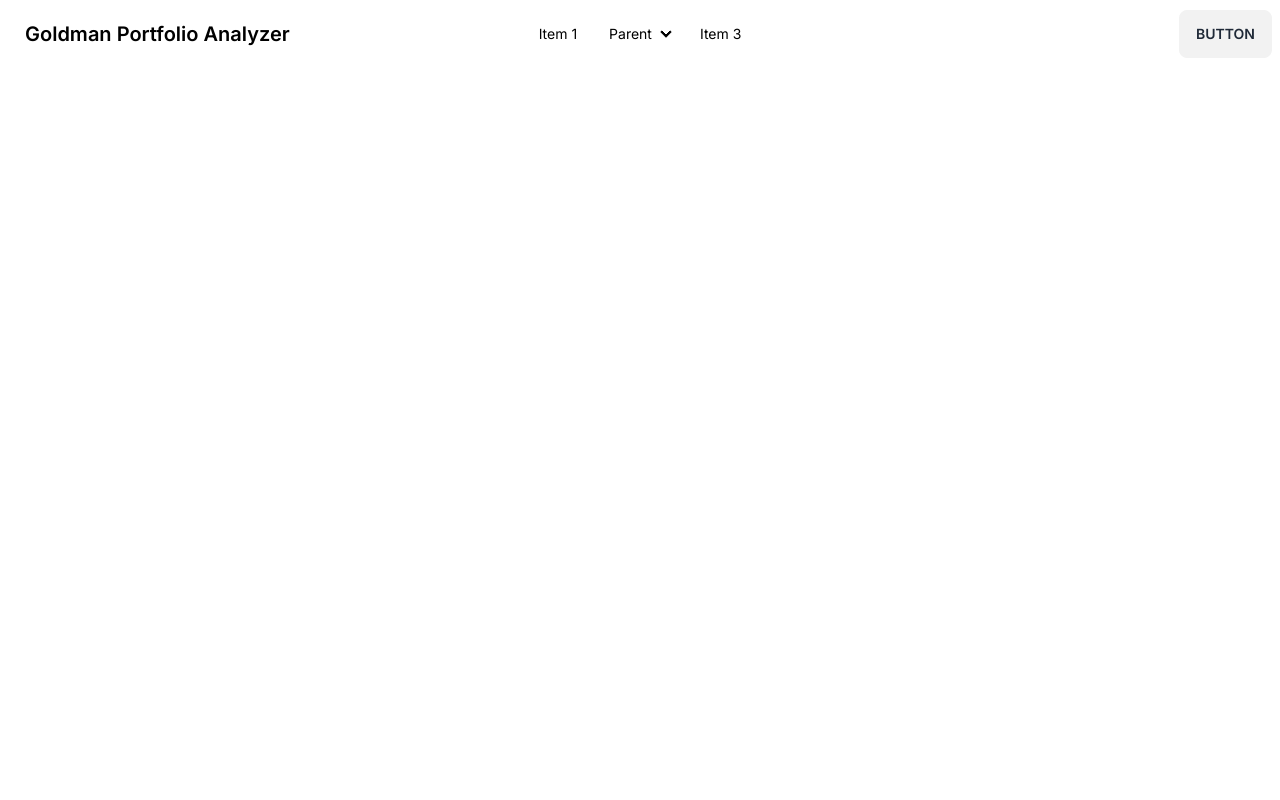
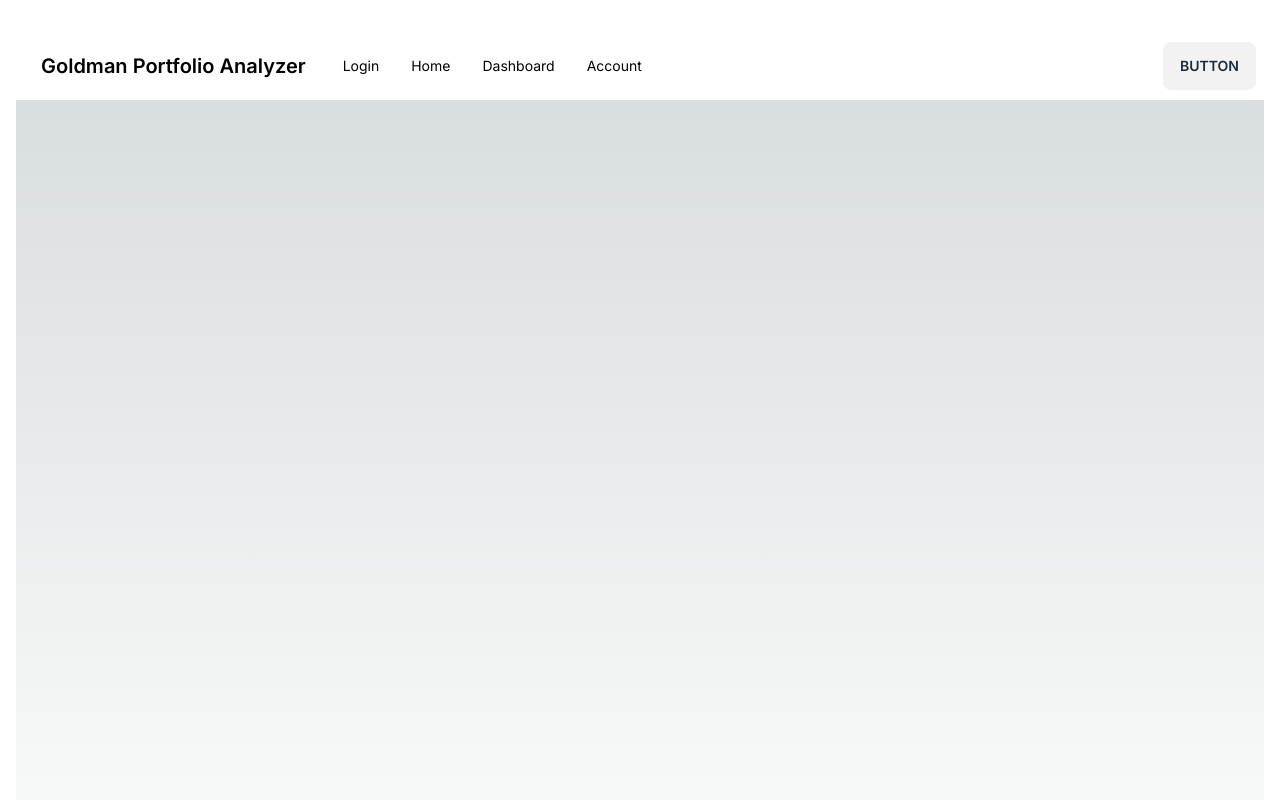
Before and after one commit to quinncheong/goldman-sachs-portfolio-manager, a Next.js app in the folder frontend/: page / in a window 1280 px wide. Shown: the top 800 px of the page. Built offline with nearby package versions, Linux system fonts and the light colour scheme.

Commit message:
Add Footer and cutomize root layout

```diff
--- a/frontend/src/app/layout.js
+++ b/frontend/src/app/layout.js
@@ -1,17 +1,27 @@
 import './globals.css'
 import { Inter } from 'next/font/google'
+import Header from '@components/layout/Header'
+import Footer from '@components/layout/Footer'
 
 const inter = Inter({ subsets: ['latin'] })
 
 export const metadata = {
-  title: 'Create Next App',
-  description: 'Generated by create next app',
+  title: 'Goldman Sachs Portfolio Analyzer',
+  description: 'Analyze your portfolios with Goldman Sachs',
 }
 
 export default function RootLayout({ children }) {
+
   return (
-    <html lang="en">
-      <body className={inter.className}>{children}</body>
+
+    <html lang="en" className='"flex flex-col min-h-screen mx-auto px-4 pt-8 pb-16"'>
+      <body className={inter.className}>
+        <div className="flex-grow">
+          <Header />
+          <main className="">{children}</main>
+          <Footer />
+        </div>
+      </body>
     </html>
   )
 }
--- a/frontend/src/app/login/page.js
+++ b/frontend/src/app/login/page.js
@@ -1,7 +1,8 @@
 import Image from 'next/image'
 import Box from "tailwindcss";
 
-import Navbar from '@components/layout/Navbar';
+
+import Navbar from '@/components/layout/Header';
 
 export default function Home() {
   return (
--- a/frontend/src/app/page.js
+++ b/frontend/src/app/page.js
@@ -1,12 +1,8 @@
-import Navbar from '@/components/layout/Navbar'
-import Image from 'next/image'
 
 export default function Home({ children }) {
   return (
-    <Navbar>
-        <main className="flex min-h-screen items-center justify-between p-24">
-          {children}
-        </main>
-    </Navbar>
+      <main className="flex min-h-screen items-center justify-between p-24">
+        {children}
+      </main>
   )
 }
--- a/frontend/src/components/layout/Navbar.jsx
+++ b/frontend/src/components/layout/Footer.jsx
@@ -1,6 +1,32 @@
-import React from "react";
+"use client";
+
+import Link from "next/link";
+import React, { useState } from "react";
 
 export default function Navbar() {
+  let [menuItems, setMenu] = useState([
+    "Login",
+    "Home",
+    "Dashboard",
+    "Account",
+  ]);
+
+  function menu() {
+    return (
+      <div className="navbar-center hidden lg:flex">
+        <ul className="menu menu-horizontal px-1">
+          {menuItems.map((menuItem) => {
+            return (
+              <li>
+                <Link href={menuItem.toLowerCase()}>{menuItem}</Link>
+              </li>
+            );
+          })}
+        </ul>
+      </div>
+    );
+  }
+
   return (
     <div className="navbar bg-base-100">
       <div className="navbar-start">
@@ -47,30 +73,9 @@
         <a className="btn btn-ghost normal-case text-xl">
           Goldman Portfolio Analyzer
         </a>
+        {menu()}
       </div>
-      <div className="navbar-center hidden lg:flex">
-        <ul className="menu menu-horizontal px-1">
-          <li>
-            <a>Item 1</a>
-          </li>
-          <li tabIndex={0}>
-            <details>
-              <summary>Parent</summary>
-              <ul className="p-2">
-                <li>
-                  <a>Submenu 1</a>
-                </li>
-                <li>
-                  <a>Submenu 2</a>
-                </li>
-              </ul>
-            </details>
-          </li>
-          <li>
-            <a>Item 3</a>
-          </li>
-        </ul>
-      </div>
+
       <div className="navbar-end">
         <a className="btn">Button</a>
       </div>
--- /dev/null
+++ b/frontend/src/components/layout/Header.jsx
@@ -0,0 +1,84 @@
+"use client";
+
+import Link from "next/link";
+import React, { useState } from "react";
+
+export default function Navbar() {
+  let [menuItems, setMenu] = useState([
+    "Login",
+    "Home",
+    "Dashboard",
+    "Account",
+  ]);
+
+  function menu() {
+    return (
+      <div className="navbar-center hidden lg:flex">
+        <ul className="menu menu-horizontal px-1">
+          {menuItems.map((menuItem) => {
+            return (
+              <li>
+                <Link href={menuItem.toLowerCase()}>{menuItem}</Link>
+              </li>
+            );
+          })}
+        </ul>
+      </div>
+    );
+  }
+
+  return (
+    <div className="navbar bg-base-100">
+      <div className="navbar-start">
+        <div className="dropdown">
+          <label tabIndex={0} className="btn btn-ghost lg:hidden">
+            <svg
+              xmlns="http://www.w3.org/2000/svg"
+              className="h-5 w-5"
+              fill="none"
+              viewBox="0 0 24 24"
+              stroke="currentColor"
+            >
+              <path
+                strokeLinecap="round"
+                strokeLinejoin="round"
+                strokeWidth="2"
+                d="M4 6h16M4 12h8m-8 6h16"
+              />
+            </svg>
+          </label>
+          <ul
+            tabIndex={0}
+            className="menu menu-sm dropdown-content mt-3 z-[1] p-2 shadow bg-base-100 rounded-box w-52"
+          >
+            <li>
+              <a>Item 1</a>
+            </li>
+            <li>
+              <a>Parent</a>
+              <ul className="p-2">
+                <li>
+                  <a>Submenu 1</a>
+                </li>
+                <li>
+                  <a>Submenu 2</a>
+                </li>
+              </ul>
+            </li>
+            <li>
+              <a>Item 3</a>
+            </li>
+          </ul>
+        </div>
+        <a className="btn btn-ghost normal-case text-xl">
+          Goldman Portfolio Analyzer
+        </a>
+        {menu()}
+      </div>
+
+      <div className="navbar-end">
+        <a className="btn">Button</a>
+      </div>
+    </div>
+  );
+}
```
